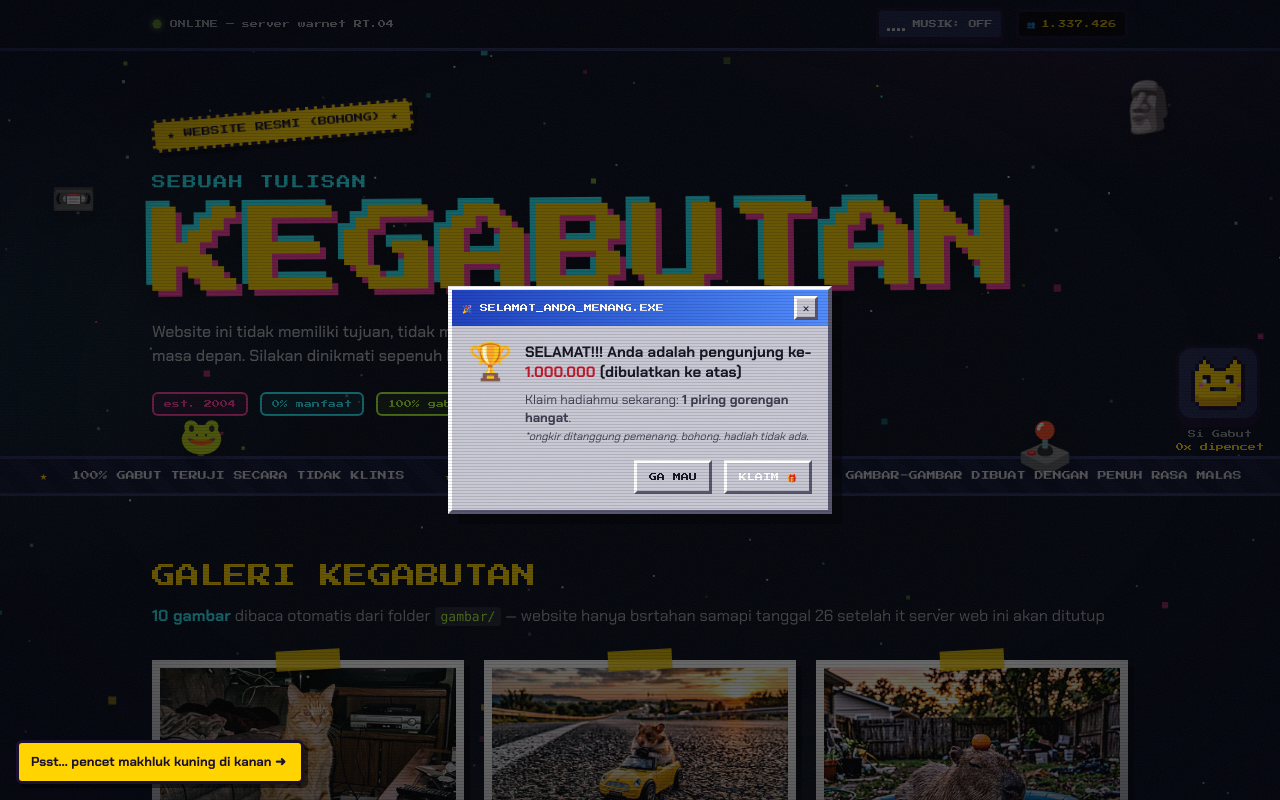
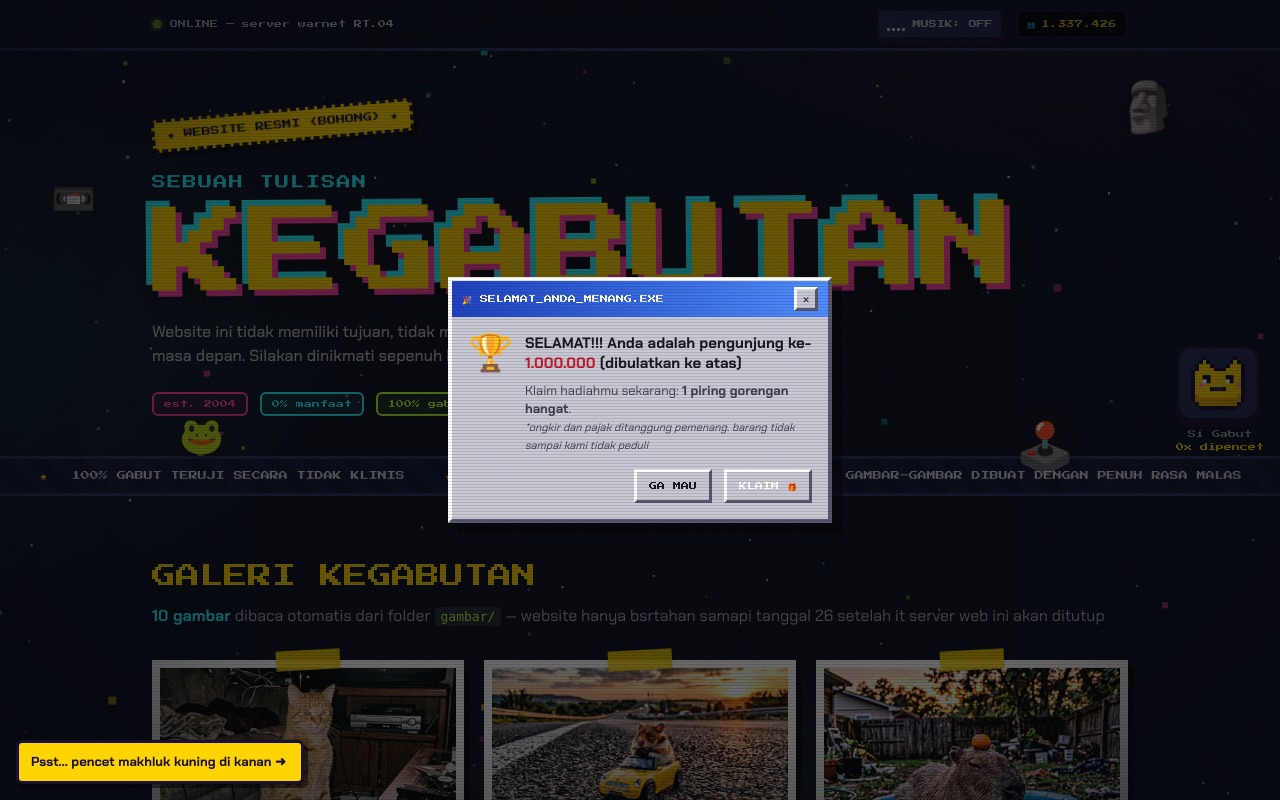
Before and after one commit to Fenzy26/What-, a React (Vite) app: page / in a window 1280 px wide. Shown: the top 800 px of the page. Built offline with nearby package versions, Linux system fonts and the light colour scheme.

Commit message:
Update Popups.tsx

```diff
--- a/src/components/Popups.tsx
+++ b/src/components/Popups.tsx
@@ -62,7 +62,7 @@ export function PopupSelamat() {
     mesin.sfx("tada");
     ledakkanDari(e.currentTarget);
     setBuka(false);
-    kirimToast("Hadiahmu dikirim via merpati pos 🕊️ (bohong)");
+    kirimToast("Hadiahmu dikirim via merpati pos 🕊️");
   };
 
   const tolak = () => {
@@ -93,7 +93,7 @@ export function PopupSelamat() {
         onClick={(e) => e.stopPropagation()}
         role="dialog"
         aria-modal="true"
-        aria-label="Selamat Anda menang (bohong)"
+        aria-label="Selamat Anda menang"
       >
         {/* title bar */}
         <div className="flex items-center justify-between bg-gradient-to-r from-[#1d3fc0] to-[#4f8cff] px-2.5 py-1.5">
@@ -122,7 +122,7 @@ export function PopupSelamat() {
               Klaim hadiahmu sekarang: <b>1 piring gorengan hangat</b>.
               <br />
               <span className="text-[11px] italic">
-                *ongkir ditanggung pemenang. bohong. hadiah tidak ada.
+                *ongkir dan pajak ditanggung pemenang. barang tidak sampai kami tidak peduli
               </span>
             </p>
           </div>
```
